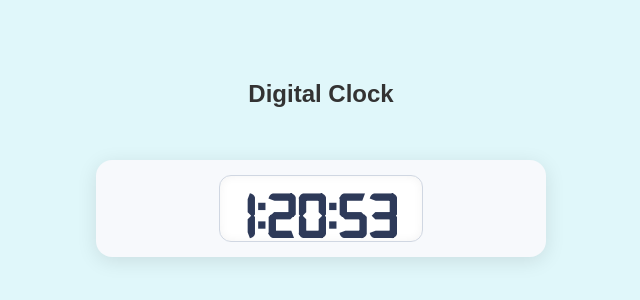
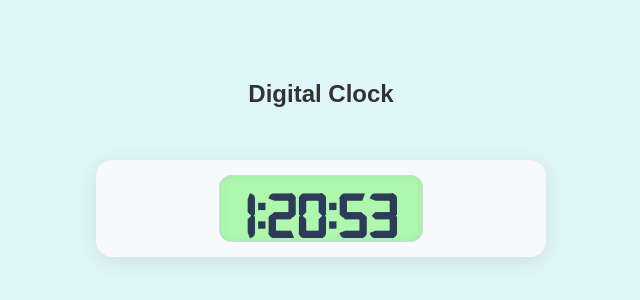
Before and after one commit to snehalkhater/js-assignment-s-repo, a plain HTML site: page Assignment-14(digital-clock)/index.html in a window 1280 px wide. Shown: the part 90-390 px from the top of the page, without its empty margins (319-959 px from the left). Drawn offline with Linux system fonts and the light colour scheme.

Commit message:
Update index.html
bg color change

```diff
--- a/Assignment-14(digital-clock)/index.html
+++ b/Assignment-14(digital-clock)/index.html
@@ -38,7 +38,7 @@ body{
 }
 
 .clock-screen {
-    background-color: #ffffff;
+    background-color: #adf8ad;
     display: flex;
     justify-content: center;
     align-items: center;
```
